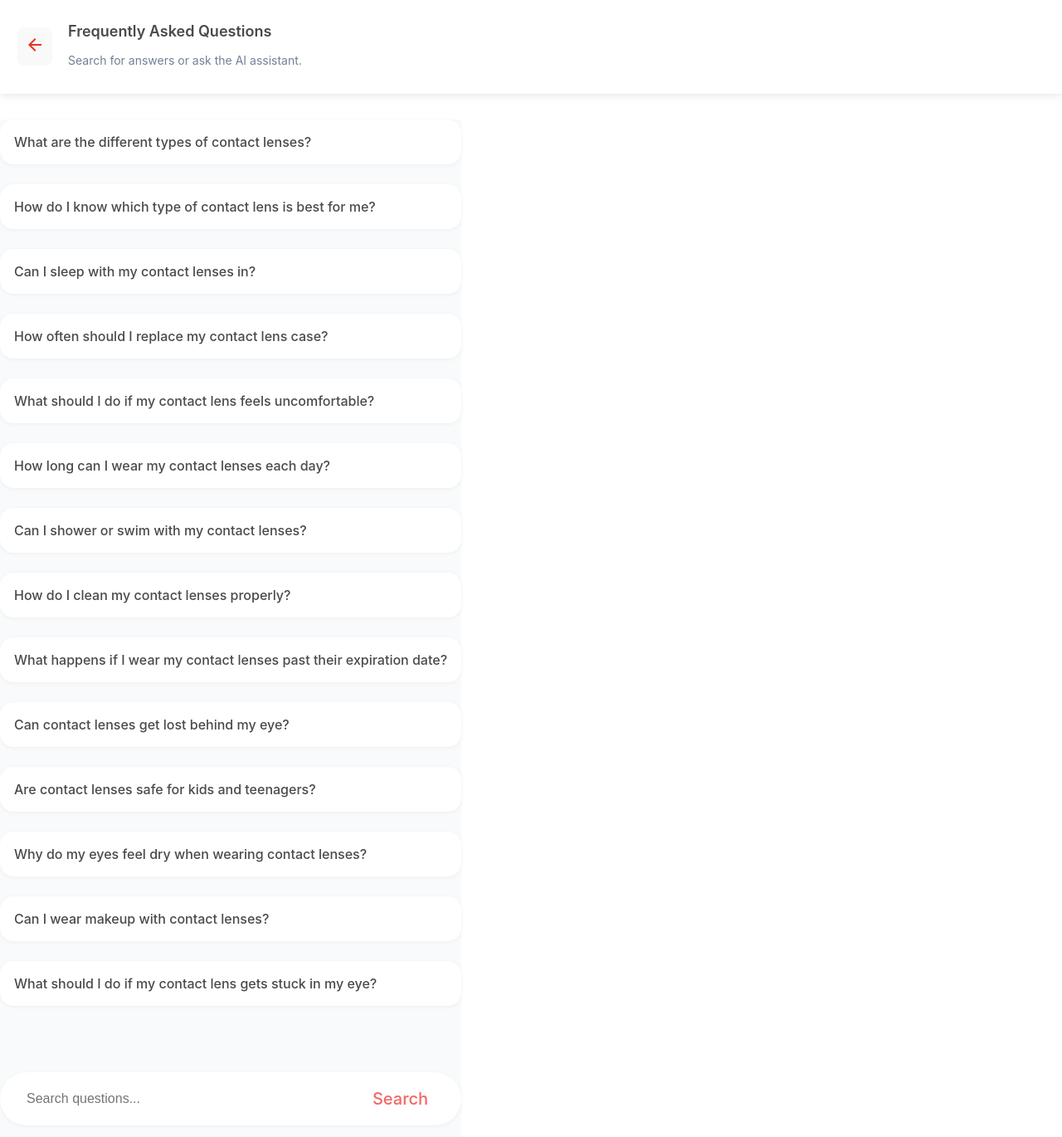
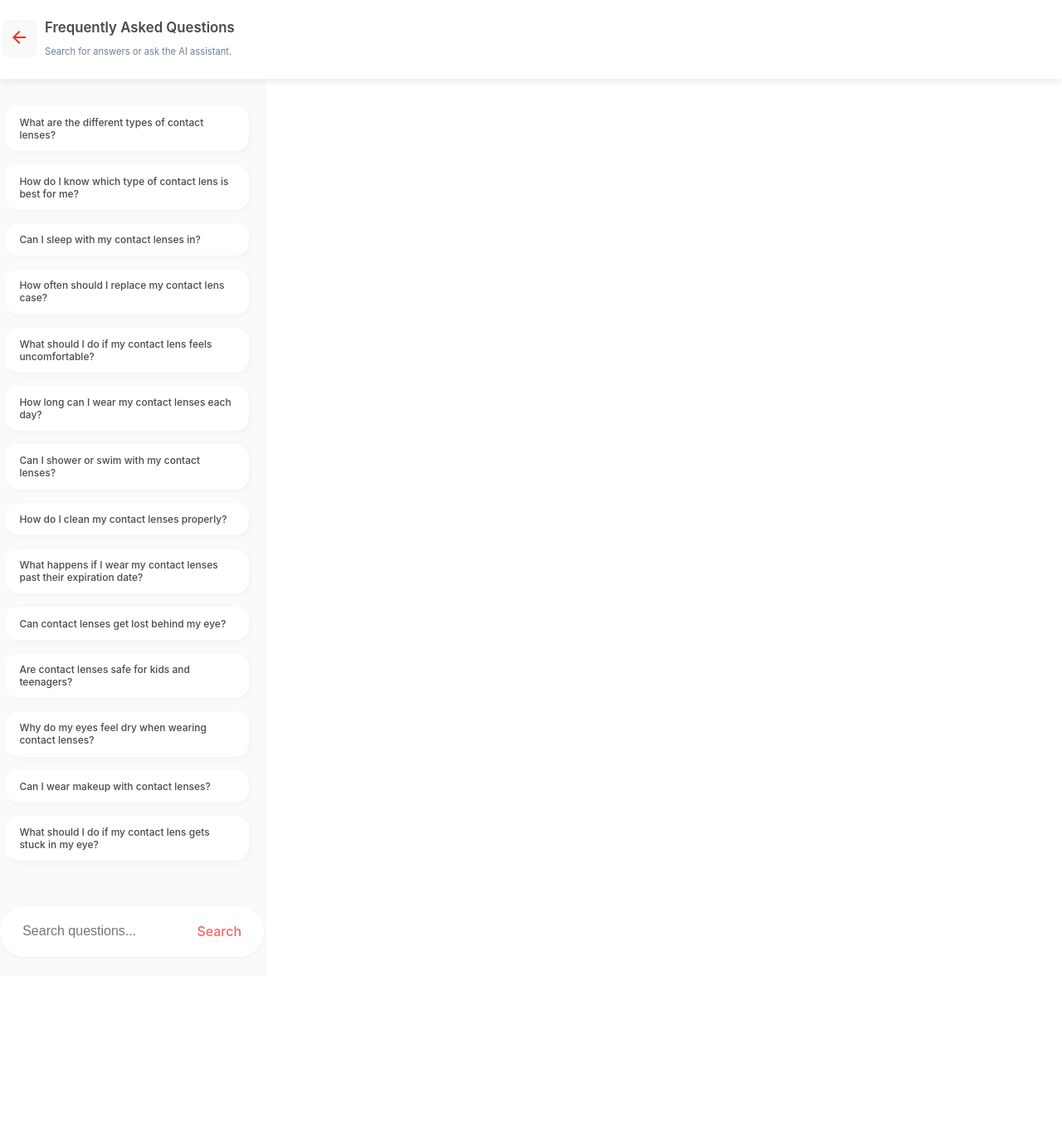
Before and after one commit to eradaeva1/lenstracker-elizaveta-radaeva, a React (Vite) app: page /ask-gemini in a window 1280 px wide. Shown: the top 1370 px of the page at 83% size. After the commit the page ends 1176 px from the top, so only its background shows below. Built offline with nearby package versions, Linux system fonts and the light colour scheme.

Commit message:
styling to ai page and sign up page done

```diff
--- a/src/components/HeroSection/HeroSection.scss
+++ b/src/components/HeroSection/HeroSection.scss
@@ -2,7 +2,7 @@
 
 .hero {
   position: relative;
-  height: 17.5rem;
+  height: 18.5rem;
   display: flex;
   flex-direction: column;
   justify-content: end;
@@ -42,6 +42,9 @@
     border-radius: 0.625rem;
     font-weight: medium;
     border: none;
-    cursor: pointer;
+    // cursor: pointer;
+    &:focus {
+      outline: none;
+    }
   }
 }
--- a/src/components/QuickActions/QuickActions.scss
+++ b/src/components/QuickActions/QuickActions.scss
@@ -9,7 +9,7 @@
   border-top: 0.0625rem solid #eee;
   display: flex;
   justify-content: space-around;
-  padding: 0.75rem 0;
+  padding: 0.5rem 0 0.75rem;
 
   &__button {
     display: flex;
--- a/src/components/StatusCard/StatusCard.scss
+++ b/src/components/StatusCard/StatusCard.scss
@@ -6,7 +6,7 @@
   align-items: flex-start;
   width: 100%;
   gap: 12px;
-  padding: 0.9rem 1rem 0.4rem;
+  padding: 1.1rem 1rem 0.4rem;
   background: white;
   border: 1px solid #eee;
   border-radius: 12px;
@@ -58,17 +58,17 @@
 .status__title {
   font-weight: 500;
   // color: rgb(205, 56, 56);
-  opacity: 90%;
+  opacity: 50%;
   background-color: #ffc0c0;
-  // font-style: italic;
+ margin-left: 0.4rem;
   font-size: 0.8rem;
   padding: 0.3rem 1rem 0;
   width: 90%;
   text-align: center;
   background: white;
-  border: 1px solid #eee;
-  border-radius: 12px;
-  transition: 0.3s;
+  // border: 1px solid #eee;
+  // border-radius: 12px;
+  // transition: 0.3s;
 }
 .status-cards {
   margin-bottom: 6rem;
@@ -78,7 +78,7 @@
   display: flex;
   width: 100%;
   gap: 12px;
-  padding: 1.2rem 1rem 5rem;
+  padding: 0.6rem 1rem 5rem;
   background: white;
   // border: 1px solid #eee;
   border-radius: 12px;
--- a/src/pages/LensesPage.scss
+++ b/src/pages/LensesPage.scss
@@ -131,6 +131,9 @@
     border-radius: 5px;
     font-weight: 500;
     text-align: center;
+    &:focus {
+      outline: none;
+    }
   }
   .cancel-btn {
     background: #f3f4f6;
--- a/src/pages/LoginPage.jsx
+++ b/src/pages/LoginPage.jsx
@@ -2,6 +2,7 @@ import { useState } from "react";
 import { useNavigate } from "react-router-dom";
 import axios from "axios";
 import "./LoginPage.scss";
+import redLogo from "../../src/assets/logos/eye-red.svg"
 
 const API_URL = "http://localhost:5000";
 
@@ -40,6 +41,7 @@ function LoginPage() {
     };
 
     return (
+      <section className="login">
       <div className="login-screen">
         <div className="login-screen__background">
           <img
@@ -51,7 +53,11 @@ function LoginPage() {
 
         <div className="login-screen__content">
           <div className="logo">
-            <i className="fa-solid fa-eye logo__icon"></i>
+            <img
+                    src={redLogo}
+                    className="fa-regular"
+                    onClick={() => navigate("/")}
+                  ></img>
             <span className="logo__text">LensTracker</span>
           </div>
 
@@ -106,6 +112,7 @@ function LoginPage() {
           <span>Need Help?</span>
         </footer>
       </div>
+      </section>
     );
   }
 
--- a/src/pages/LoginPage.scss
+++ b/src/pages/LoginPage.scss
@@ -25,11 +25,11 @@
     z-index: 10;
     text-align: center;
     background: rgba(255, 255, 255, 0.9);
-    padding: 2rem;
+    padding: 3rem;
     border-radius: 10px;
     box-shadow: 0 4px 10px rgba(0, 0, 0, 0.1);
-    max-width: 400px;
-    width: 100%;
+    max-width: 25rem;
+    width: 90%;
   }
 }
 
@@ -47,20 +47,22 @@
   &__text {
     font-size: 1.5rem;
     font-weight: bold;
-    margin-left: 0.5rem;
+    margin-left: -0.3rem;
   }
 }
 
 .welcome-text {
-  margin-bottom: 1.5rem;
+  margin: 1.5rem 0;
 
   h1 {
-    font-size: 1.8rem;
+    margin-top: 0.6rem;
+    font-size: 1.5rem;
     font-weight: bold;
   }
 
   p {
     color: #6b7280;
+    font-size: 0.8rem;
   }
 }
 
@@ -101,6 +103,7 @@
   font-size: 0.9rem;
   color: #e63946;
   cursor: pointer;
+  text-align: center;
 }
 
 .action-buttons {
@@ -116,6 +119,9 @@
     font-weight: bold;
     transition: background 0.3s;
     cursor: pointer;
+    &:focus {
+      outline: none;
+    }
   }
 
   .login-btn {
@@ -144,7 +150,7 @@
   flex-direction: column;
   align-items: center;
   margin-top: 1.5rem;
-  font-size: 0.9rem;
+  font-size: 0.75rem;
   color: #6b7280;
 
   span {
--- a/src/pages/QuestionsPage.scss
+++ b/src/pages/QuestionsPage.scss
@@ -8,7 +8,8 @@ $secondary-color: #edf2f7; // Light gray
 .faq-container {
   background-color: $bg-color;
   min-height: 100vh;
-  padding-bottom: 3rem; // Space for the input area
+  width: min-content;
+  padding-bottom: 1.4rem; // Space for the input area
 }
 
 // Header Styles
@@ -18,7 +19,7 @@ $secondary-color: #edf2f7; // Light gray
   left: 0;
   right: 0;
   background-color: white;
-  padding: 1rem 2rem;
+  padding: 0.8rem;
   box-shadow: 0 2px 10px rgba(0, 0, 0, 0.1);
   z-index: 50;
 
@@ -33,13 +34,13 @@ $secondary-color: #edf2f7; // Light gray
   }
 
   .header-title {
-    font-size: 1.125rem;
+    font-size: 1.05rem;
     font-weight: 600;
     color: $text-color;
   }
 
   .header-subtitle {
-    font-size: 0.875rem;
+    font-size: 0.7rem;
     color: #718096;
   }
 }
@@ -50,12 +51,16 @@ $secondary-color: #edf2f7; // Light gray
 }
 // Search Bar Styles
 .faq-search {
+  width: 99%;
+      text-align: left;
+      font-size: 0.75rem;
+      padding: 0.7rem 1rem;
   background-color: white;
-  padding: 0.5rem 1rem;
+  padding: 0.7rem;
   border-radius: 2rem;
   display: flex;
   align-items: center;
-  margin-top: 5rem;
+  margin-top: 2.4rem;
   box-shadow: 0 1px 5px rgba(0, 0, 0, 0.05);
 
   .search-input {
@@ -68,32 +73,36 @@ $secondary-color: #edf2f7; // Light gray
     font-size: 1rem;
 
     ::placeholder {
-      color: #b0bec5;
+      color: red;
     }
   }
 
   .search-btn {
     background-color: transparent;
     border: none;
-    color: $primary-color;
-    font-size: 1.25rem;
+    color: #f56565;
+    font-size: 1rem;
+    margin-left: -2rem;
   }
 }
 
 // FAQ List Styles
 .faq-list {
-  margin-top: 9rem;
+  margin-top: 6rem;
+  padding: 1rem 0.4rem;
 
   .faq-item {
-    margin-bottom: 1.5rem;
+    padding-top: 1rem;
+    // margin-bottom: 1.5rem;
 
     button.faq-question {
-      width: 100%;
+      width: 95%;
       text-align: left;
-      padding: 1rem;
+      font-size: 0.75rem;
+      padding: 0.7rem 1rem;
       background-color: white;
       border-radius: 1rem;
-      box-shadow: 0 1px 5px rgba(0, 0, 0, 0.05);
+      box-shadow: 2px 2px 5px rgba(187, 78, 78, 0.05);
       display: flex;
       justify-content: space-between;
       align-items: center;
@@ -113,6 +122,10 @@ $secondary-color: #edf2f7; // Light gray
     }
 
     .faq-answer {
+      width: 85%;
+      text-align: left;
+      font-size: 0.75rem;
+      padding: 0.7rem 1rem;
       margin-top: 0.5rem;
       padding: 1rem;
       background-color: $secondary-color;
@@ -152,6 +165,10 @@ $secondary-color: #edf2f7; // Light gray
 
 // Input Area Styles (for sending questions)
 #input-area {
+  width: 85%;
+      text-align: left;
+      font-size: 0.75rem;
+      padding: 0.7rem 1rem;
   position: fixed;
   bottom: 0;
   left: 0;
@@ -167,6 +184,10 @@ $secondary-color: #edf2f7; // Light gray
 
   .message-input {
     flex-grow: 1;
+    width: 85%;
+      text-align: left;
+      font-size: 0.75rem;
+      padding: 0.7rem 1rem;
     padding: 0.75rem;
     background-color: #f7fafc;
     border-radius: 2rem;
@@ -231,3 +252,11 @@ $secondary-color: #edf2f7; // Light gray
   font-family: "Roboto", sans-serif;
   color: $text-color;
 }
+
+.ml-3 {
+  margin-left: -0.55rem;
+}
+
+.p2 {
+  font-size: 0.7rem;
+}
```
